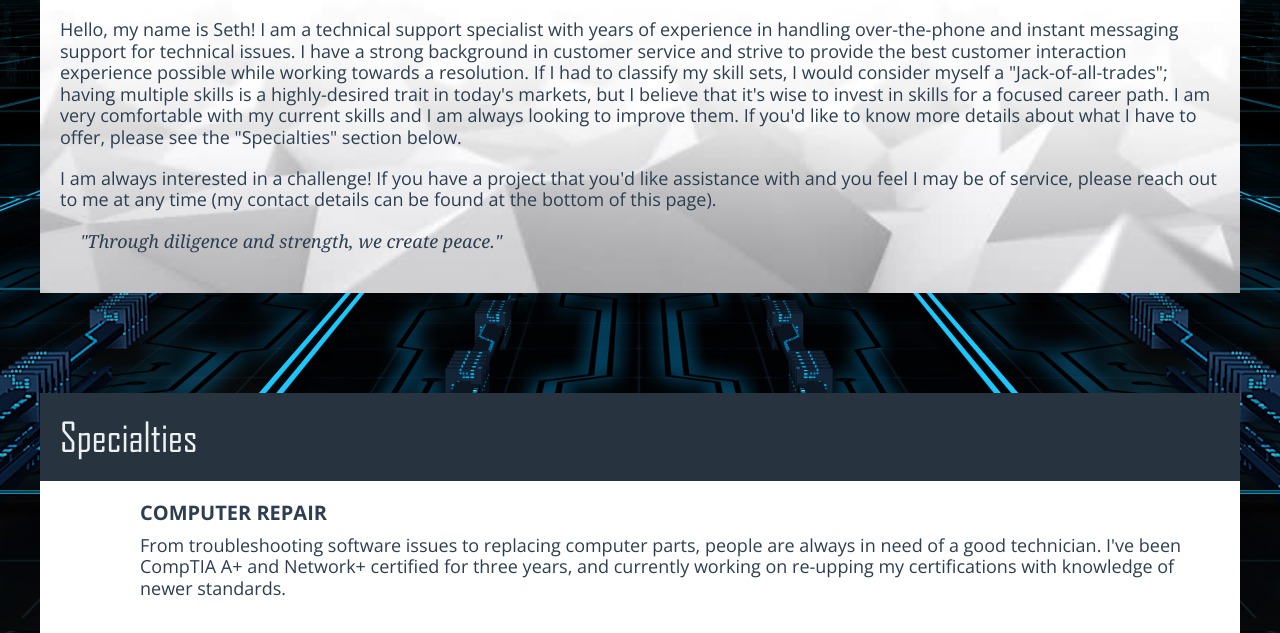
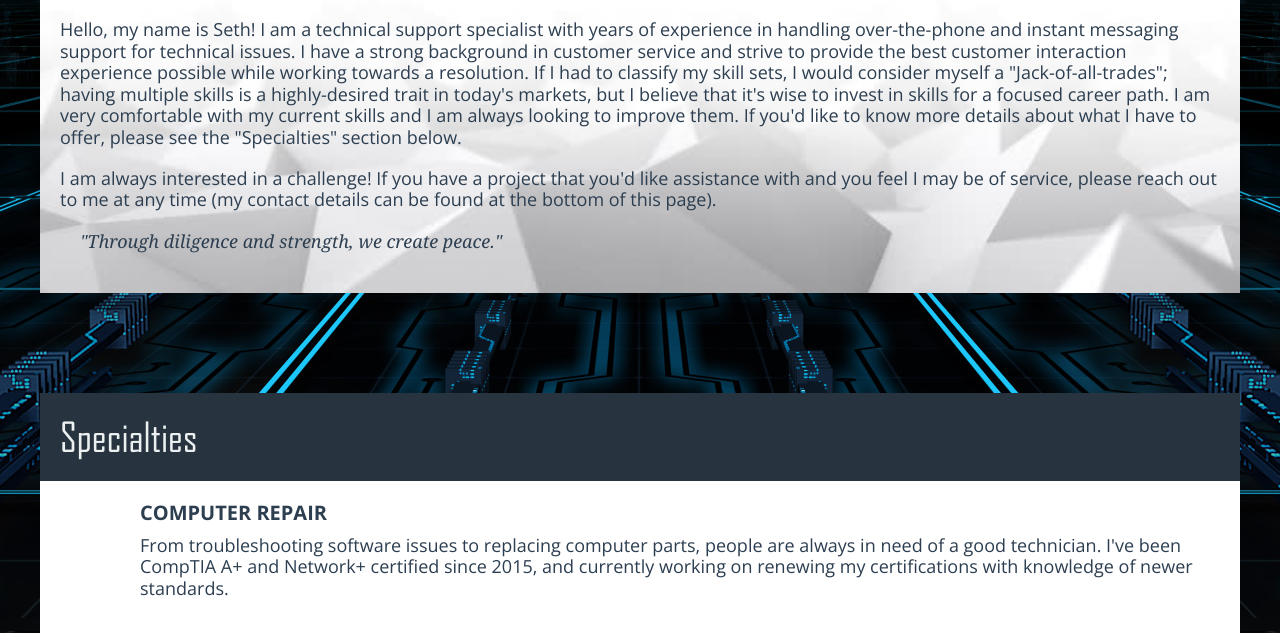
Before and after one commit to AbsoluteXeroEX/absolutexeroex.github.io, a plain HTML site: page index.html in a window 1280 px wide. Shown: the part 319-952 px from the top of the page. Drawn offline with nearby package versions, Linux system fonts and the light colour scheme; files whose address does not match are found by name.

Commit message:
Updated index.html

```diff
--- a/index.html
+++ b/index.html
@@ -84,7 +84,7 @@
 					<ul class="services services_advisory">
 						<li class="services__item icon">
 							<h4>Computer Repair</h4>
-							<p>From troubleshooting software issues to replacing computer parts, people are always in need of a good technician. I've been CompTIA A+ and Network+ certified for three years, and currently working on re-upping my certifications with knowledge of newer standards.</p>
+							<p>From troubleshooting software issues to replacing computer parts, people are always in need of a good technician. I've been CompTIA A+ and Network+ certified since 2015, and currently working on renewing my certifications with knowledge of newer standards.</p>
 						</li>
 					</ul>
 					<ul class="services services_advisory">
```
